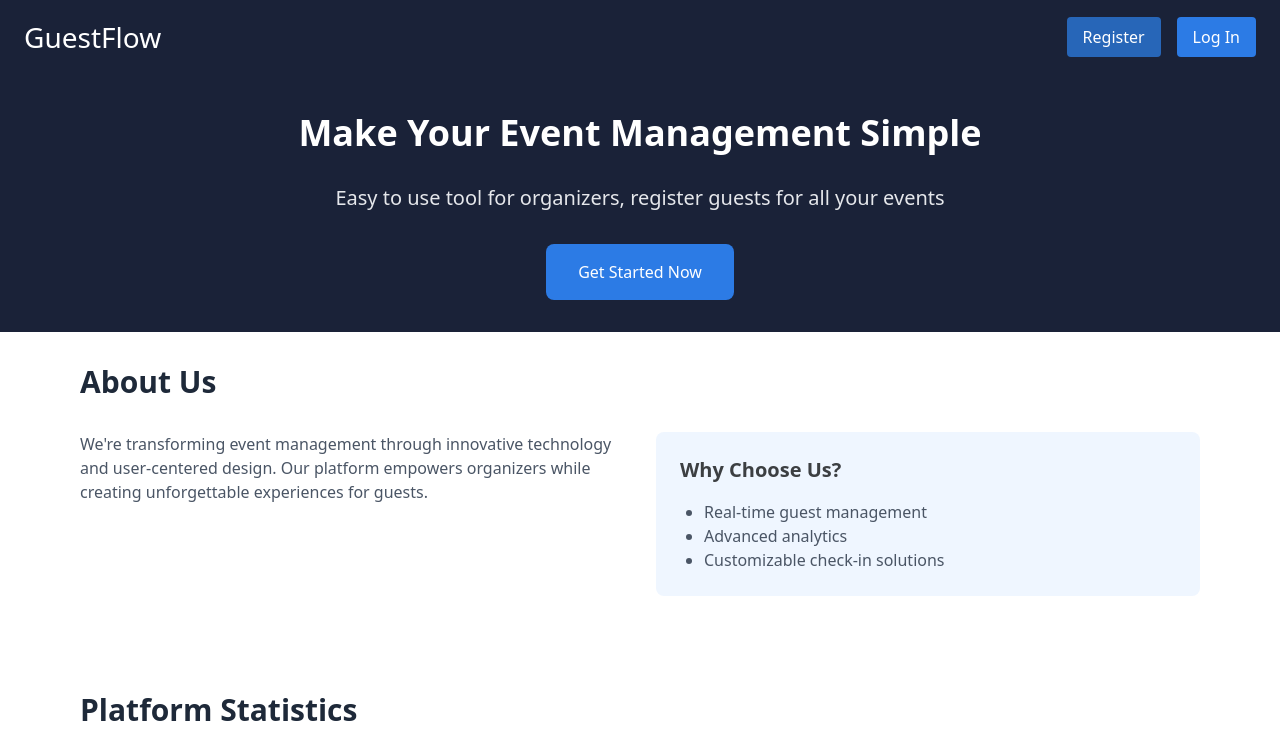
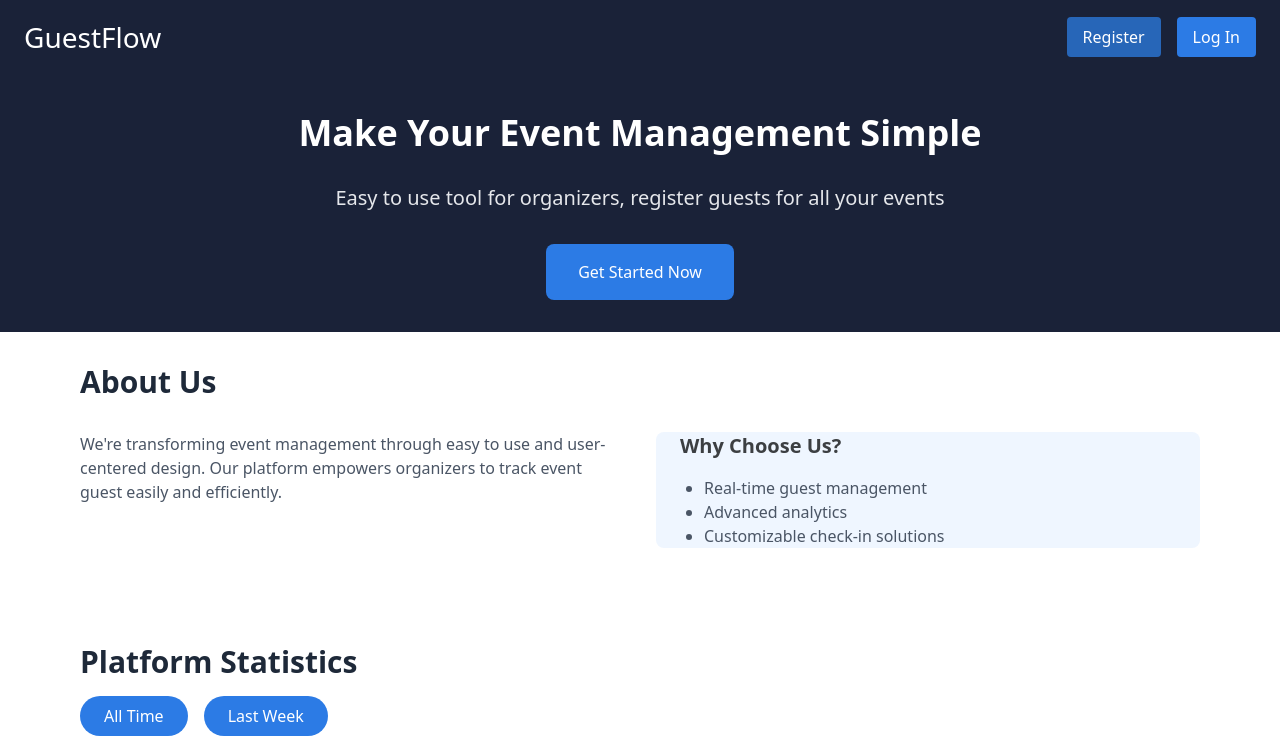
Before and after one commit to pauliusmarkunas/events-frontend, a React (Vite) app: page / in a window 1280 px wide. Shown: the top 742 px of the page. Built offline with nearby package versions, Linux system fonts and the light colour scheme; no server answers.

Commit message:
small debug

```diff
--- a/src/index.css
+++ b/src/index.css
@@ -74,6 +74,7 @@ button {
   background-color: var(--color-primary-blue);
   color: var(--color-neutral-white);
   transition: all 0.2s ease;
+  cursor: pointer;
 }
 
 button:hover {
--- a/src/pages/EventPage/AddGuestCard.jsx
+++ b/src/pages/EventPage/AddGuestCard.jsx
@@ -16,10 +16,9 @@ const AddGuestCard = ({
     birthYear: guest?.birth_year || undefined,
     email: guest?.email || "",
     eventId: eventId,
-    age: guest?.age || null,
+    age: guest?.age || "",
   });
   const [error, setError] = useState(null);
-  // const [activeSaveBtn, set] = useState();
 
   const handleGuestSave = async (e) => {
     e.preventDefault();
@@ -41,6 +40,7 @@ const AddGuestCard = ({
             birthYear: undefined,
             email: "",
             eventId: eventId,
+            age: "",
           });
           e.nativeEvent.submitter.id === "guestSaveBtn"
             ? setGuestStatus(false)
@@ -66,6 +66,7 @@ const AddGuestCard = ({
             birthYear: undefined,
             email: "",
             eventId: eventId,
+            age: "",
           });
         }
         setGuestStatus(false);
@@ -90,7 +91,7 @@ const AddGuestCard = ({
     setGuestStatus(false);
     setFormData({
       fullName: "",
-      birthYear: undefined,
+      birthYear: null,
       email: "",
       eventId: eventId,
     });
--- a/src/pages/HomePage.jsx
+++ b/src/pages/HomePage.jsx
@@ -1,8 +1,10 @@
 import { useEffect, useState } from "react";
 import styles from "./HomePage.module.css";
 import { getEventsStats, getOrganizersStats } from "../api/statsRequests";
+import { useNavigate } from "react-router-dom";
 
 const HomePage = () => {
+  const navigate = useNavigate();
   const [timePeriod, setTimePeriod] = useState("total");
   const [statsData, setStatsData] = useState({
     total: { events: 0, guests: 0, organizers: 0 },
@@ -76,7 +78,10 @@ const HomePage = () => {
           <p className="text-xl text-gray-200 mb-8">
             Easy to use tool for organizers, register guests for all your events
           </p>
-          <button className={`${styles.ctaButton} rounded-lg`}>
+          <button
+            onClick={() => navigate("/register")}
+            className={`${styles.ctaButton} rounded-lg`}
+          >
             Get Started Now
           </button>
         </div>
@@ -89,12 +94,12 @@ const HomePage = () => {
           <div className="grid md:grid-cols-2 gap-8">
             <div>
               <p className="text-gray-600 mb-4">
-                We're transforming event management through innovative
-                technology and user-centered design. Our platform empowers
-                organizers while creating unforgettable experiences for guests.
+                We're transforming event management through easy to use and
+                user-centered design. Our platform empowers organizers to track
+                event guest easily and efficiently.
               </p>
             </div>
-            <div className="bg-blue-50 p-6 rounded-lg">
+            <div className="bg-blue-50 px-6 rounded-lg">
               <h3 className="text-xl font-semibold mb-4">Why Choose Us?</h3>
               <ul className="list-disc pl-6 text-gray-600">
                 <li>Real-time guest management</li>
@@ -167,7 +172,10 @@ const HomePage = () => {
           <p className="text-gray-600 mb-8">
             Join hundreds of organizers already revolutionizing their events
           </p>
-          <button className={`${styles.ctaButton} rounded-lg`}>
+          <button
+            onClick={() => navigate("/register")}
+            className={`${styles.ctaButton} rounded-lg`}
+          >
             Register Now
           </button>
         </div>
--- a/src/pages/HomePage.module.css
+++ b/src/pages/HomePage.module.css
@@ -1,5 +1,5 @@
 .container {
-  background-color: var(--color-secondary-sky);
+  /* background-color: var(--color-secondary-sky); */
   min-height: 100vh;
 }
 
@@ -15,13 +15,11 @@
 }
 
 .ctaButton {
-  background-color: var(--color-primary-blue);
   color: var(--color-neutral-white);
   padding: var(--spacing-m) var(--spacing-xl);
 }
 
 .aboutSection {
-  background-color: var(--color-neutral-white);
   padding: var(--spacing-xl) 0;
 }
 
--- a/src/validations/guestValidation.js
+++ b/src/validations/guestValidation.js
@@ -29,6 +29,7 @@ const guestSchema = yup.object().shape({
 
   birthYear: yup
     .number()
+    .nullable()
     .typeError("Birth year must be a number")
     .integer("Birth year must be an integer")
     .min(1900, "Birth year cannot be earlier than 1900")
```
